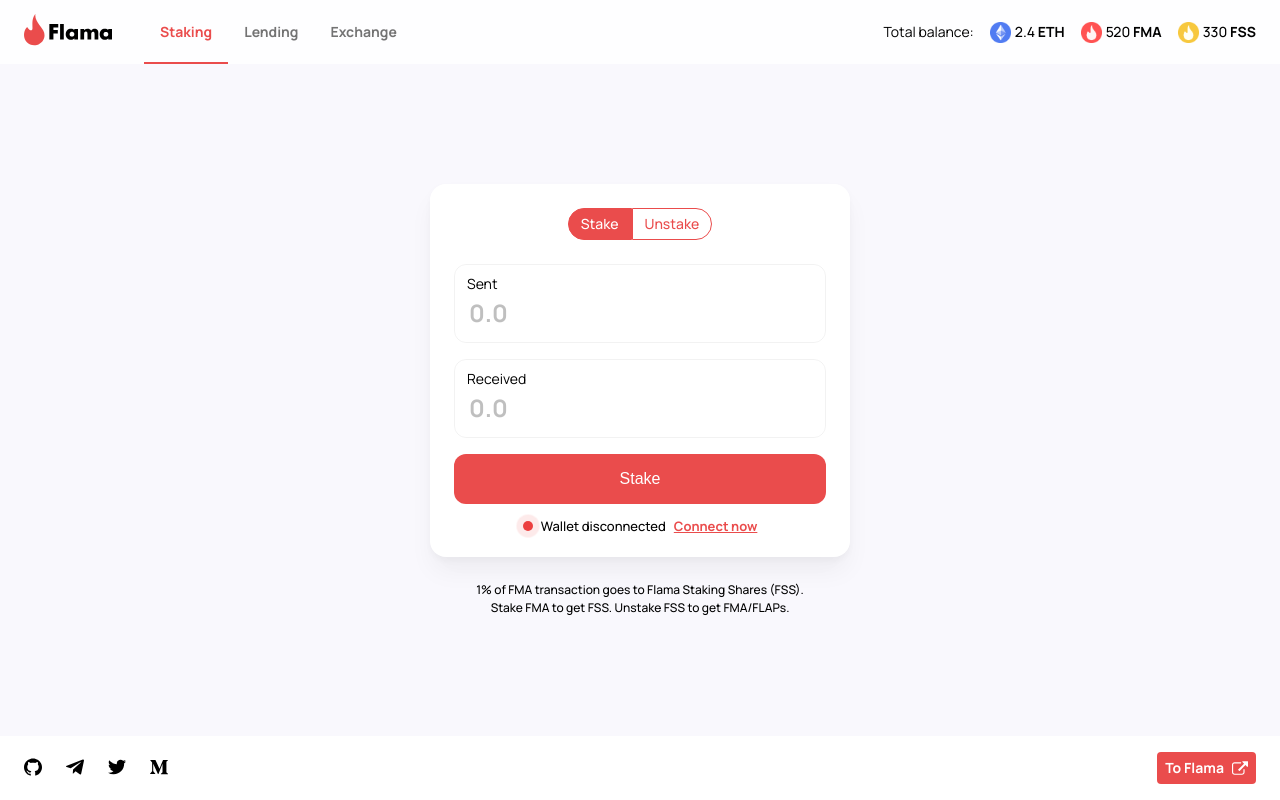
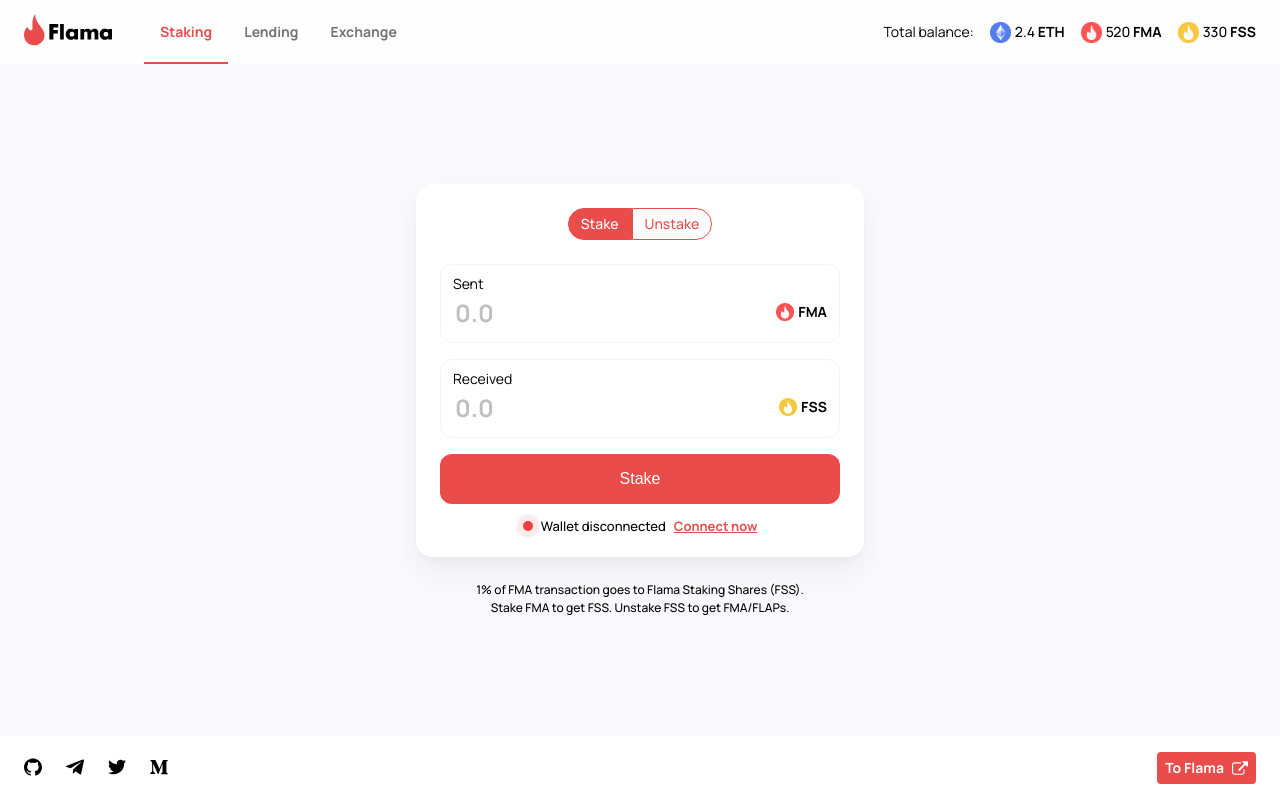
Before and after one commit to FlamaToken/Dapp, a React (Create React App) app: page / in a window 1280 px wide. Built offline with nearby package versions, Linux system fonts and the light colour scheme.

Commit message:
Added coins on inputs

```diff
--- a/src/components/Conversor/conversor.css
+++ b/src/components/Conversor/conversor.css
@@ -23,8 +23,8 @@
   opacity: 0;
   transform: translateY(24px);
   margin-bottom: 24px;
-  max-width: 420px;
-  width: calc(100% - 16px);
+  max-width: 448px;
+  width: calc(100% - 32px);
 }
 
 .note-instructions {
@@ -35,10 +35,10 @@
   font-weight: 500;
   text-align: center;
   line-height: 1.5;
-  max-width: 420px;
+  max-width: 448px;
   opacity: 0;
   transform: translateY(16px);
-  width: calc(100% - 16px);
+  width: calc(100% - 32px);
 }
 
 .input-wr {
@@ -48,6 +48,27 @@
   flex-flow: column;
   padding: 12px;
   margin: 16px 0;
+}
+
+.input-wr-inner{
+  align-items: center;
+  display: flex;
+  justify-content: space-between;
+}
+
+.coin-name{
+  align-items: center;
+  display: flex;
+}
+
+.coin-name small{
+  font-size: 14px;
+  font-weight: 600;
+  margin-left: 4px;
+}
+
+.input-wr img{
+  width: 18px;
 }
 
 .input-wr label {
@@ -61,6 +82,17 @@
   font-family: "Manrope", sans-serif;
   font-size: 24px;
   font-weight: 600;
+  width: 80%;
+}
+
+.input-wr input::-webkit-outer-spin-button,
+.input-wr input::-webkit-inner-spin-button {
+  -webkit-appearance: none;
+  margin: 0;
+}
+
+.input-wr input[type=number] {
+  -moz-appearance: textfield;
 }
 
 .input-wr input::placeholder {
@@ -170,3 +202,9 @@
   height: 100%;
   width: 100%;
 }
+
+@media all and (max-width: 500px){
+  .conversor {
+    max-width: 100%;
+  }
+}
--- a/src/components/Conversor/index.js
+++ b/src/components/Conversor/index.js
@@ -14,11 +14,23 @@ class Conversor extends Component {
           </div>
           <div className="input-wr">
             <label for="sendItem">Sent</label>
-            <input id="sendItem" type="number" placeholder="0.0" />
+            <div className="input-wr-inner">
+              <input id="sendItem" type="number" placeholder="0.0" />
+              <div className="coin-name">
+                <img src="/assets/balance/fma.png" alt="FMA" />
+                <small>FMA</small>
+              </div>
+            </div>
           </div>
           <div className="input-wr">
             <label for="receivedItem">Received</label>
-            <input id="receivedItem" type="number" placeholder="0.0" />
+            <div className="input-wr-inner">
+              <input id="receivedItem" type="number" placeholder="0.0" />
+              <div className="coin-name">
+                <img src="/assets/balance/fss.png" alt="FSS" />
+                <small>FSS</small>
+              </div>
+            </div>
           </div>
           <button type="submit" className="conv-btn">
             Stake
```
